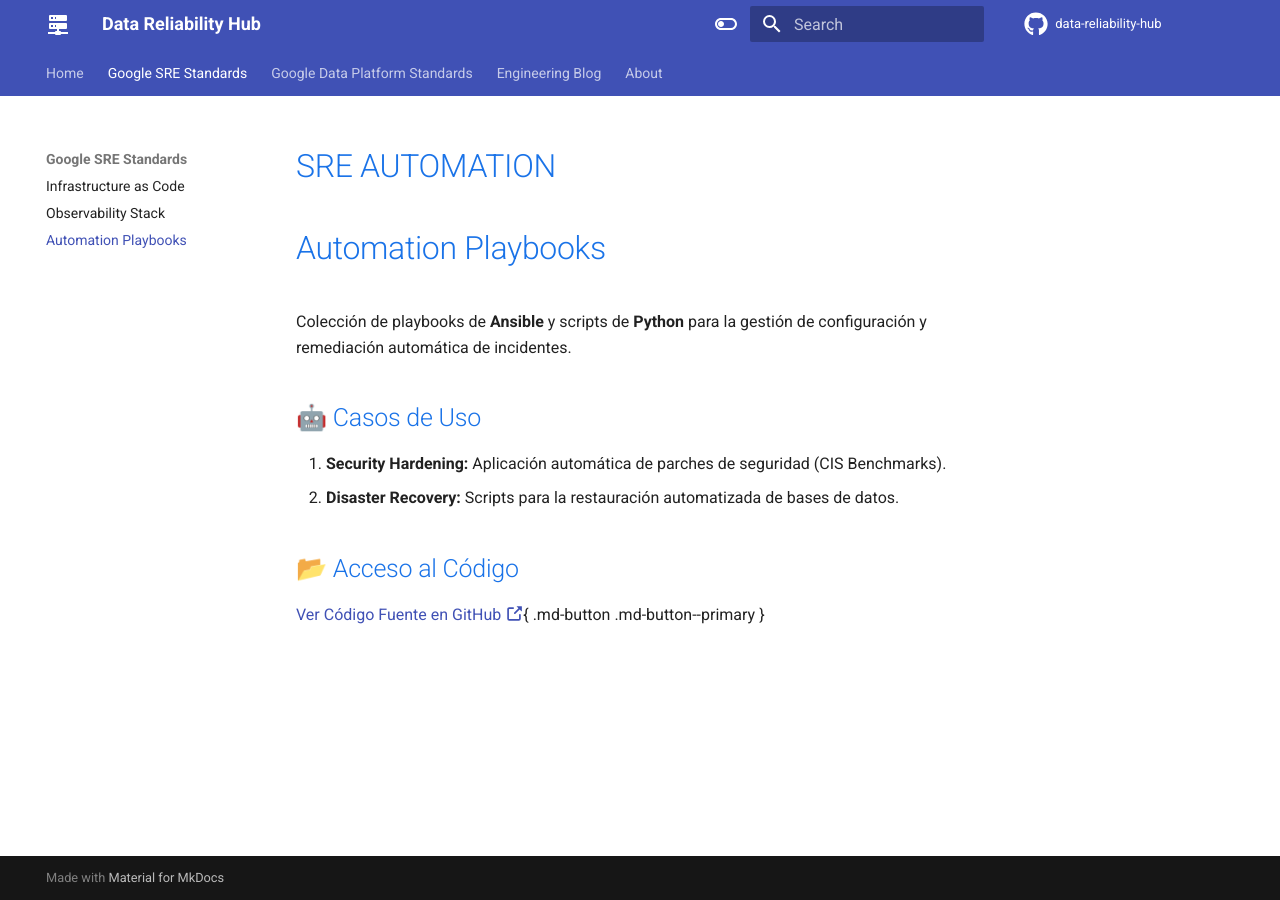
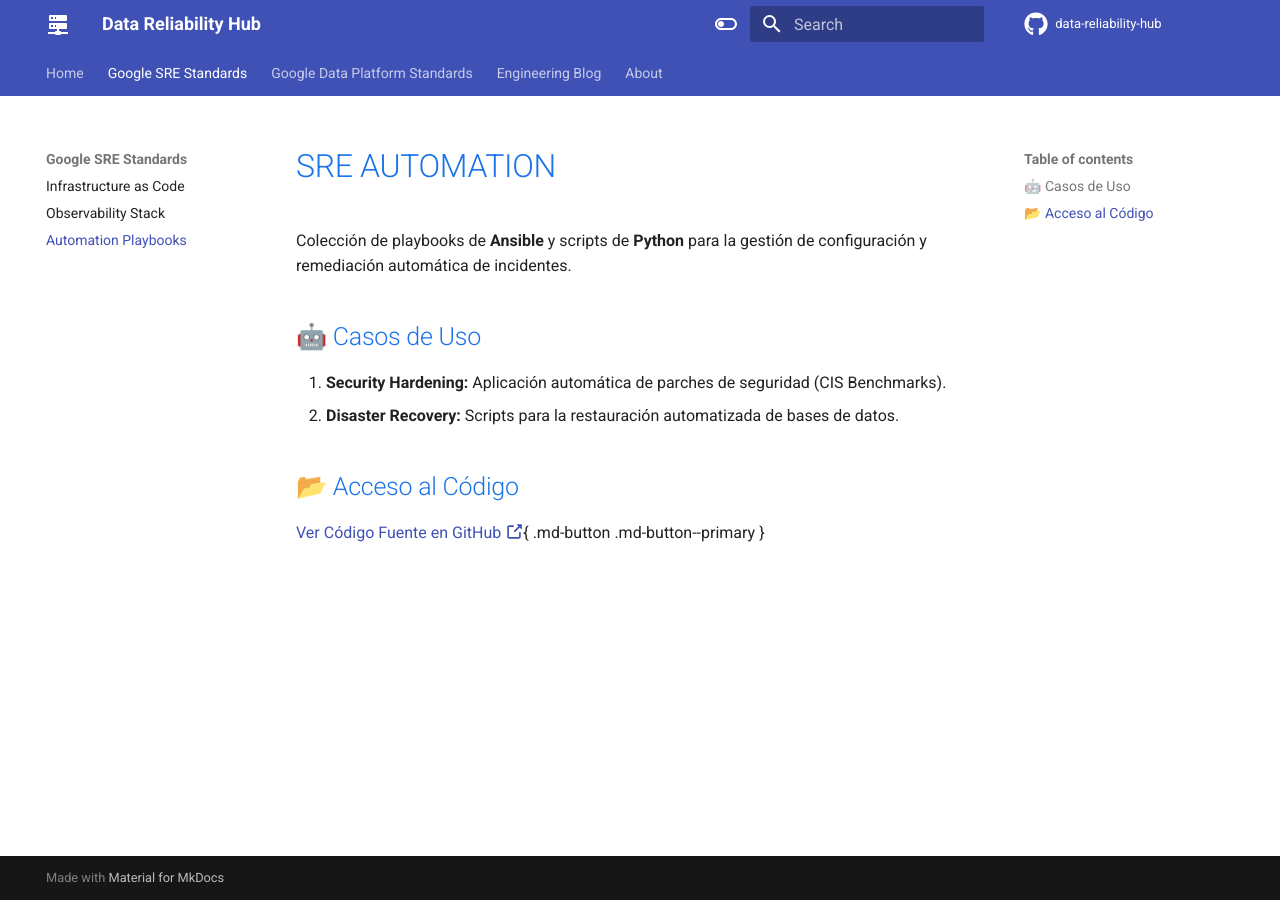
Before and after one commit to mcatalangt/data-reliability-hub, an MkDocs documentation site: the page built from docs/modules/sre/automation.md, in a window 1280 px wide. Built offline with MkDocs 1.6.1 and Material for MkDocs 9.7.7, drawn with Linux system fonts in a browser that asks for light colours; comment, search, counter and statistics services are not loaded.

```diff
--- a/docs/modules/sre/automation.md
+++ b/docs/modules/sre/automation.md
@@ -1,6 +1,4 @@
 # SRE AUTOMATION
-
-# Automation Playbooks
 
 Colección de playbooks de **Ansible** y scripts de **Python** para la gestión de configuración y remediación automática de incidentes.
 
--- a/mkdocs.yml
+++ b/mkdocs.yml
@@ -60,6 +60,9 @@
   - admonition             # Para notas de advertencia/info (cajas de colores)
   - pymdownx.details       # Para secciones colapsables
   - pymdownx.superfences   # Para diagramas y código avanzado
+  - toc:
+    permalink: true        # Pone un símbolo ¶ al lado de cada título para copiar el link
+    toc_depth: 3
   - pymdownx.tabbed:       # Pestañas dentro del contenido
       alternate_style: true
   - pymdownx.highlight:    # Resaltado de sintaxis de código
@@ -67,9 +70,6 @@
   - pymdownx.emoji:        # Emojis :rocket:
       emoji_index: !!python/name:materialx.emoji.twemoji
       emoji_generator: !!python/name:materialx.emoji.to_svg
-  - toc:
-      permalink: true        # Pone un símbolo ¶ al lado de cada título para copiar el link
-      toc_depth: 3
 
 # 5. NAVEGACIÓN (TU MENÚ)
 # Aquí mapeas el título del menú -> archivo en la carpeta docs/
```
